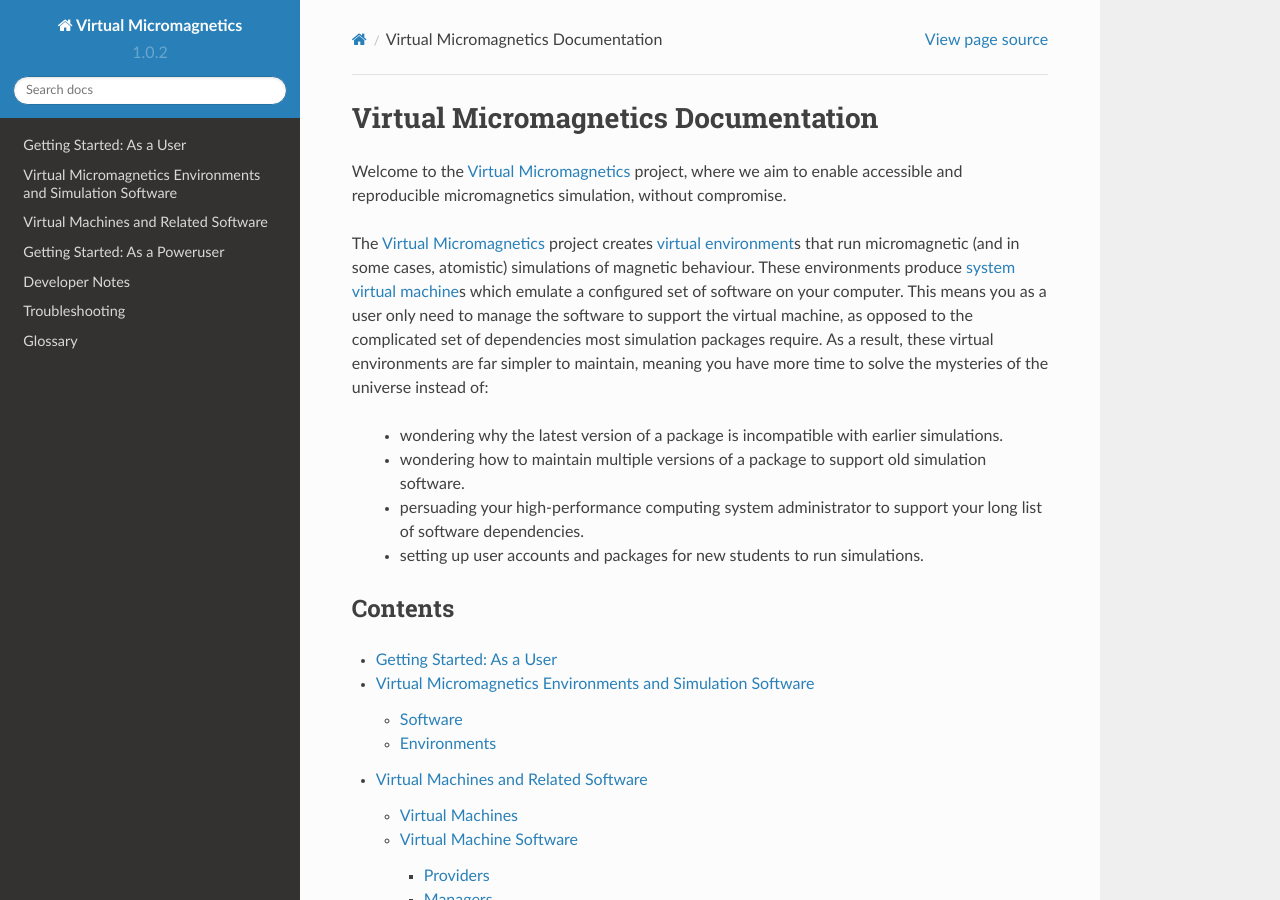
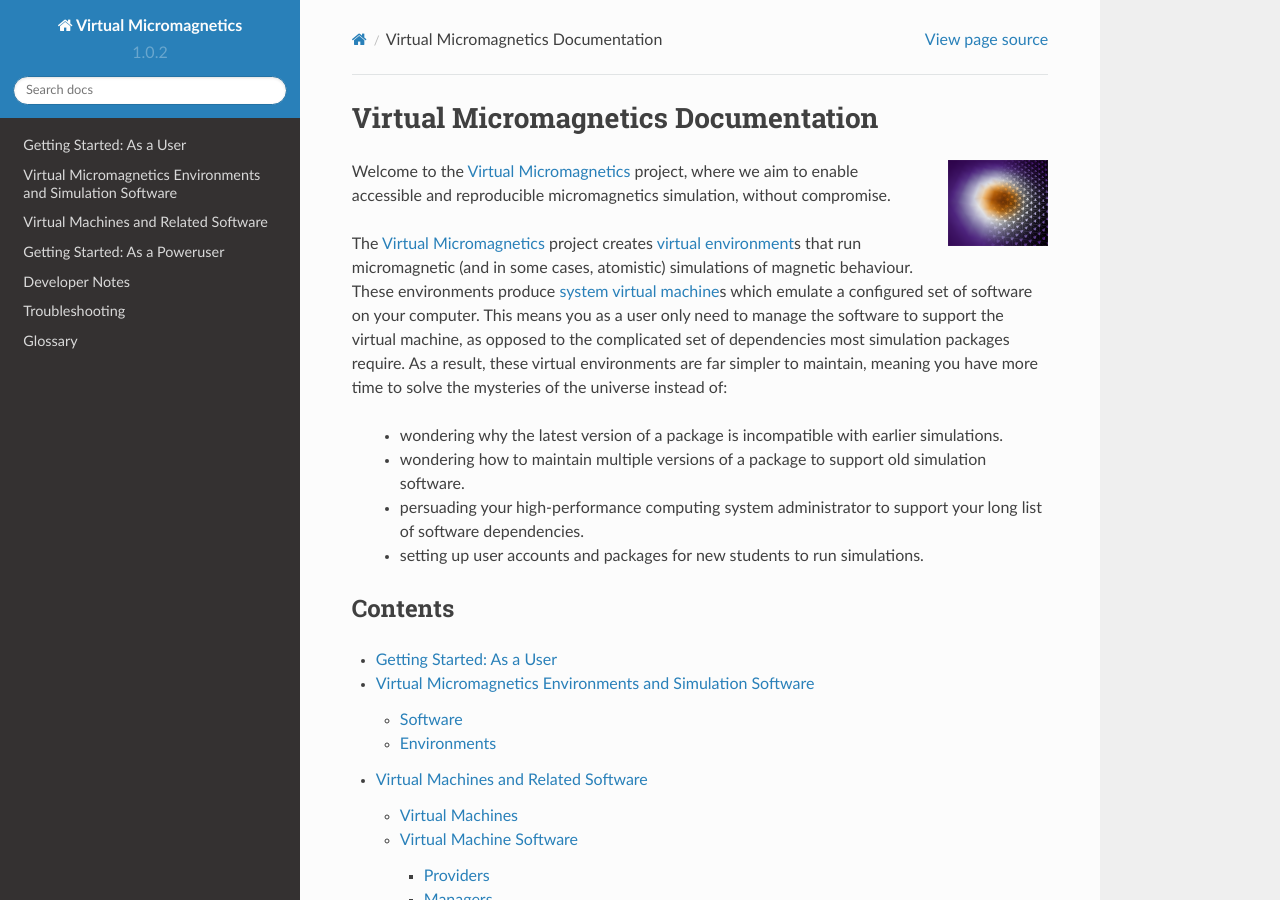
Before and after one commit to computationalmodelling/virtualmicromagnetics, a Sphinx documentation site: the page built from docs/index.rst, in a window 1280 px wide and 900 px high. Built offline with Sphinx 7.4.7 and the Read the Docs theme 2.0.0, drawn with Linux system fonts in a browser that asks for light colours.

Commit message:
DOC-026: Add image to the index page.

```diff
--- a/docs/index.rst
+++ b/docs/index.rst
@@ -1,5 +1,10 @@
 Virtual Micromagnetics Documentation
 ====================================
+
+.. image:: images/virtual_micromagnetics_logo.png
+   :scale: 50%
+   :align: right
+   :target: http://fangohr.github.io/virtualmicromagnetics/
 
 Welcome to the :term:`Virtual Micromagnetics` project, where we aim to enable
 accessible and reproducible micromagnetics simulation, without compromise.
```
Also changed, not shown: docs/images/virtual_micromagnetics_logo.png (added).
